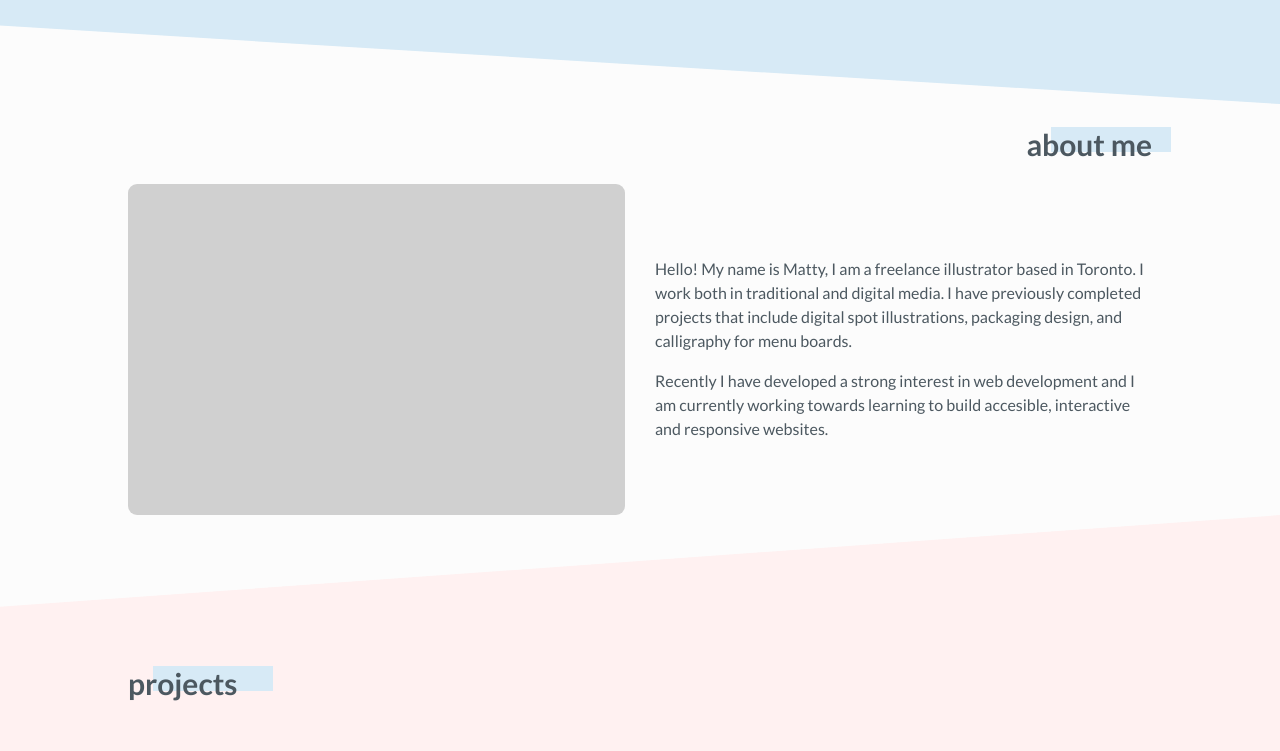
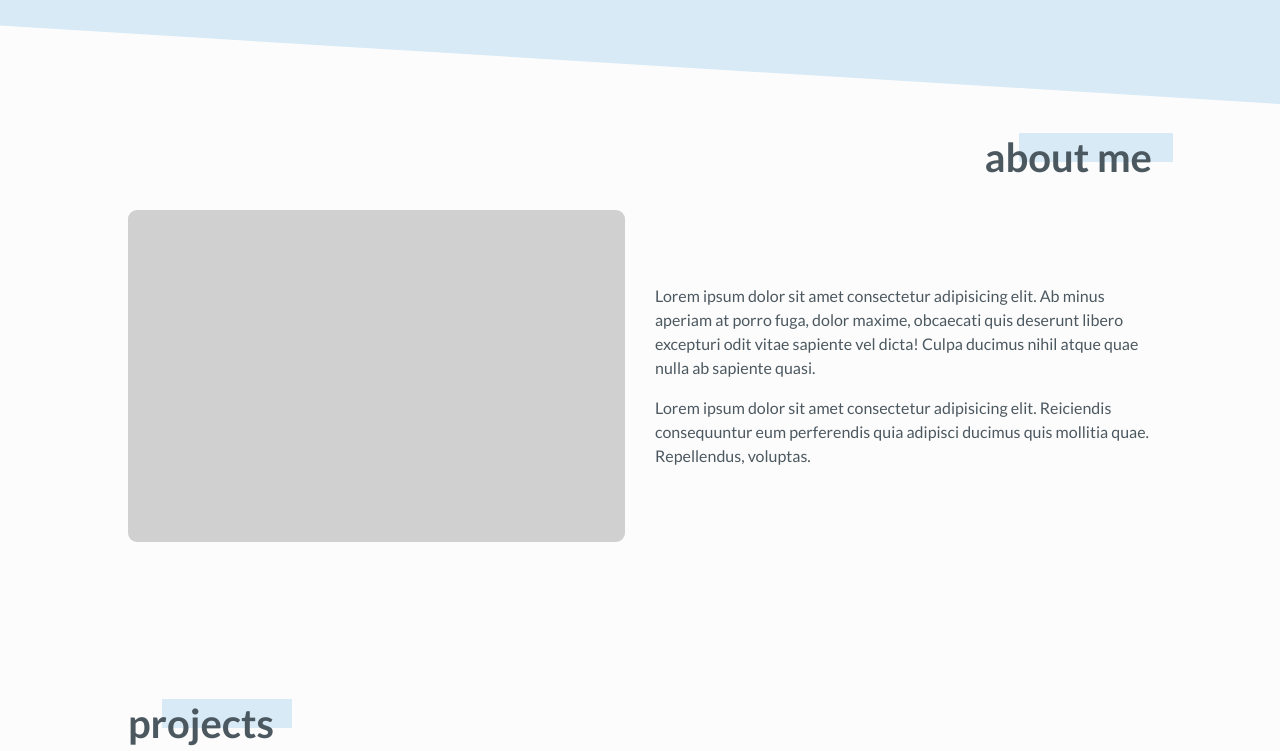
Before and after one commit to mattyrivera/mattyriveraPortfolio, a plain HTML site: page index.html in a window 1280 px wide. Shown: the part 680-1431 px from the top of the page. Drawn offline with nearby package versions, Linux system fonts and the light colour scheme.

Commit message:
last update for the night

```diff
--- a/index.html
+++ b/index.html
@@ -60,8 +60,8 @@
                     <img src="assets/img-1.jpg" alt="Matty Rivera">
                 </div>
                 <div class="description aboutDescription">
-                    <p>Hello! My name is Matty, I am a freelance illustrator based in Toronto. I work both in traditional and digital media. I have previously completed projects that include digital spot illustrations, packaging design, and calligraphy for menu boards.</p>
-                    <p>Recently I have developed a strong interest in web development and I am currently working towards learning to build accesible, interactive and responsive websites.</p>
+                    <p>Lorem ipsum dolor sit amet consectetur adipisicing elit. Ab minus aperiam at porro fuga, dolor maxime, obcaecati quis deserunt libero excepturi odit vitae sapiente vel dicta! Culpa ducimus nihil atque quae nulla ab sapiente quasi.</p>
+                    <p>Lorem ipsum dolor sit amet consectetur adipisicing elit. Reiciendis consequuntur eum perferendis quia adipisci ducimus quis mollitia quae. Repellendus, voluptas.</p>
                 </div>
             </div>
         </div>
@@ -80,7 +80,7 @@
                     <img src="assets/saltLamp.png" alt="" class="saltLamp-img saltLampRight-img">
                 </div>
                 <div class="projectDescriptionContainer">
-                    <p>Hello! My name is Matty, I am a freelance illustrator based in Toronto. I work both in traditional and digital media. I have previously completed projects that include digital spot illustrations, packaging design, and calligraphy for menu boards.</p>
+                    <p>Lorem ipsum dolor sit amet consectetur, adipisicing elit. Illum beatae veritatis quam ipsam, in nostrum voluptate magnam eum veniam eligendi quidem fugit eveniet obcaecati fugiat id ab. Recusandae tenetur molestiae illum repellendus sit optio a</p>
                 </div>
             </div>
         </div>
@@ -91,7 +91,7 @@
                     <img src="assets/saltLamp.png" alt="" class="saltLamp-img saltLampLeft-img">
                 </div>
                 <div class="projectDescriptionContainer">
-                    <p>Hello! My name is Matty, I am a freelance illustrator based in Toronto. I work both in traditional and digital media. I have previously completed projects that include digital spot illustrations, packaging design, and calligraphy for menu boards.</p>
+                    <p>Lorem ipsum dolor, sit amet consectetur adipisicing elit. Sapiente, illo reprehenderit. Unde culpa adipisci temporibus, ab rem tenetur, nisi quia alias vel consequuntur quae necessitatibus, sequi consectetur pariatur asperiores debitis harum nemo molestiae iusto aspernatur!</p>
                 </div>
             </div>
         </div>
@@ -102,7 +102,7 @@
                     <img src="assets/saltLamp.png" alt="" class="saltLamp-img saltLampRight-img">
                 </div>
                 <div class="projectDescriptionContainer">
-                    <p>Hello! My name is Matty, I am a freelance illustrator based in Toronto. I work both in traditional and digital media. I have previously completed projects that include digital spot illustrations, packaging design, and calligraphy for menu boards.</p>
+                    <p>Lorem ipsum dolor sit amet consectetur adipisicing elit. Nemo libero fugiat et ullam excepturi corrupti reiciendis nihil quaerat eum inventore architecto iste praesentium natus dolore perferendis hic ab distinctio molestias ex officia culpa, delectus maiores!</p>
                 </div>
             </div>
         </div>
@@ -113,7 +113,7 @@
                     <img src="assets/saltLamp.png" alt="" class="saltLamp-img saltLampLeft-img">
                 </div>
                 <div class="projectDescriptionContainer">
-                    <p>Hello! My name is Matty, I am a freelance illustrator based in Toronto. I work both in traditional and digital media. I have previously completed projects that include digital spot illustrations, packaging design, and calligraphy for menu boards.</p>
+                    <p>Lorem ipsum dolor, sit amet consectetur adipisicing elit. Reiciendis reprehenderit quidem inventore provident itaque voluptatibus tempora unde alias quo fuga! Esse natus, molestiae voluptatum autem nihil mollitia fuga eveniet minus, dolore, ipsam reiciendis! Consectetur, voluptate?</p>
                 </div>
             </div>
         </div>
--- a/styles/partials/_about.scss
+++ b/styles/partials/_about.scss
@@ -27,11 +27,11 @@
 .heading--about::before {
     content: '';
     display: block;
-    width: 120px;
-    height: 25px;
-    background: $secondaryAccent;
-    top: -2px;
-    left: 25px;
+    width: 154px;
+    height: 29px;
+    background: #D7EAF6;
+    top: -4px;
+    left: 34px;
     position: absolute;
     z-index: -1;
 }
--- a/styles/partials/_global.scss
+++ b/styles/partials/_global.scss
@@ -30,7 +30,7 @@ img {
 }
 
 .heading {
-    @include sectionHeading(3rem);
+    @include sectionHeading(4rem);
 }
 
 .headingContainerEnd {
--- a/styles/partials/_header.scss
+++ b/styles/partials/_header.scss
@@ -1,6 +1,7 @@
 header {
     height: 98vh;
     background: $secondaryAccent;
+    // background: $primaryColor;
     -webkit-clip-path: polygon(0 0, 100% 0, 100% 100%, 0 90%);
     clip-path: polygon(0 0, 100% 0, 100% 100%, 0 90%);
 }
@@ -12,5 +13,7 @@ header {
 }
 
 .nameHeading h1 {
-    @include mainHeading(5.5rem);
+    @include mainHeading(6rem);
+    color: $darkFont;
+    // color: $bodyColor;
 }
--- a/styles/partials/_nav.scss
+++ b/styles/partials/_nav.scss
@@ -3,7 +3,8 @@
     justify-content: flex-end;
     padding-top: 30px;
     position: fixed;
-    right: calc(15% / 2);
+    right: calc(10% / 2);
+    // right: calc(15% / 2);
     z-index: 10;
 
 }
@@ -11,6 +12,8 @@
 .hamburger {
     cursor: pointer;
     font-size: 2.5rem;
+    color: $darkFont;
+
 }
 
 .mainNav {
--- a/styles/partials/_projects.scss
+++ b/styles/partials/_projects.scss
@@ -1,5 +1,5 @@
 .projects {
-    background-color: $primaryAccent;
+    // background-color: $primaryAccent;
     // background-color: $primaryColor;
     -webkit-clip-path: polygon(0 4%, 100% 0%, 100% 100%, 0 96%);
     clip-path: polygon(0 4%, 100% 0%, 100% 100%, 0 96%);
@@ -12,13 +12,22 @@
 }
 
 .heading--projects::before {
+    // content: '';
+    // display: block;
+    // width: 120px;
+    // height: 25px;
+    // background: $secondaryAccent;
+    // top: -2px;
+    // left: 25px;
+    // position: absolute;
+    // z-index: -1;
     content: '';
     display: block;
-    width: 120px;
-    height: 25px;
-    background: $secondaryAccent;
-    top: -2px;
-    left: 25px;
+    width: 130px;
+    height: 29px;
+    background: #D7EAF6;
+    top: -4px;
+    left: 34px;
     position: absolute;
     z-index: -1;
 }
--- a/styles/partials/_variables.scss
+++ b/styles/partials/_variables.scss
@@ -3,6 +3,7 @@ $primaryColor: #4C5860;
 $primaryAccent: #FFF1F1;
 $secondaryAccent: #D7EAF6;
 $bodyColor: #FCFCFC;
+$darkFont: #2B2B2B;
 $accentFont: 'Josefin Sans', sans-serif;
 $primaryFont: 'Lato', sans-serif;
 
```
Also changed, not shown: styles/styles.css.
